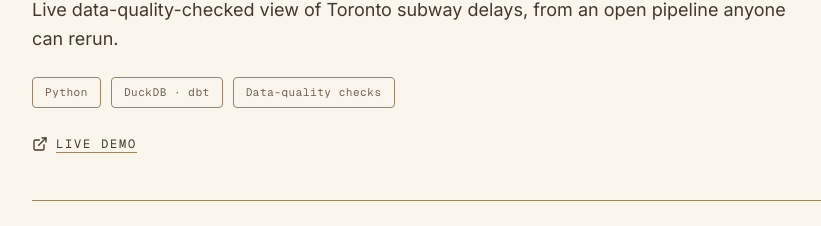
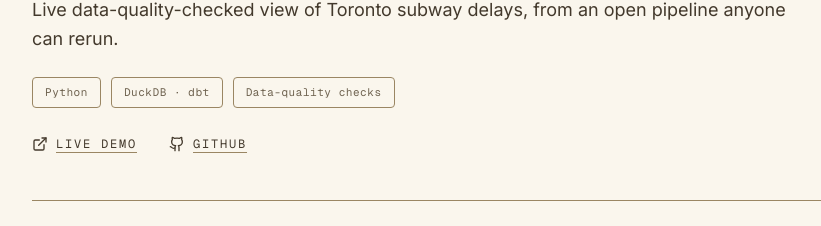
Before and after one commit to aaryan0909/v0-aaryan-chawla-manifesto, a Next.js app: page / in a window 1280 px wide. Shown: the part 2420-2646 px from the top of the page, without its empty margins (96-917 px from the left). Built offline with nearby package versions, Linux system fonts and the light colour scheme; a web font is replaced by a local one.

Commit message:
feat(work): add GitHub link to Toronto Transit Data Platform card

```diff
--- a/components/work.tsx
+++ b/components/work.tsx
@@ -68,6 +68,7 @@ const projects: Project[] = [
       "Live data-quality-checked view of Toronto subway delays, from an open pipeline anyone can rerun.",
     tags: ["Python", "DuckDB · dbt", "Data-quality checks"],
     demoHref: "https://toronto-transit-data-platform.vercel.app",
+    githubHref: "https://github.com/aaryan0909/aryan0909-toronto-transit-data-platfor",
   },
   {
     number: "02",
```
